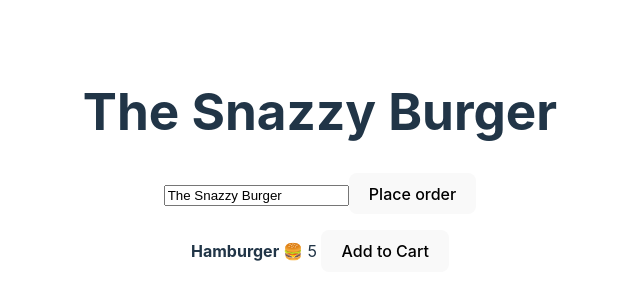
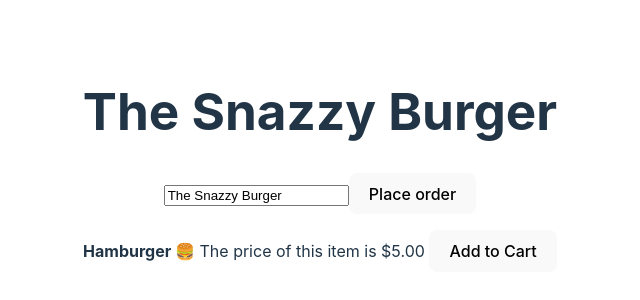
Before and after one commit to flopez85/vueschool-vuejs-3-composition-api, a Vue app: page / in a window 1280 px wide. Shown: the part 232-532 px from the top of the page, without its empty margins (320-960 px from the left). Built offline with nearby package versions, Linux system fonts and the light colour scheme.

Commit message:
Computed Properties in the Composition API

```diff
--- a/src/components/YummyMeal.vue
+++ b/src/components/YummyMeal.vue
@@ -1,12 +1,14 @@
 <template>
   <p>
     <strong>{{ name }}</strong>
-    {{ price }}
+    {{ pricePrettySentence }}
     <button @click="addToCart">Add to Cart</button>
   </p>
 </template>
 
 <script>
+import {computed} from "vue";
+
 export default {
   props: {
     name: String,
@@ -14,10 +16,12 @@ export default {
   },
   setup(props, {attrs, slots, emit}) {
     const addToCart = () => emit("addToCart", props.name);
+    const pricePretty = computed(() => `$${props.price.toFixed(2)}`);
+    const pricePrettySentence = computed(
+        () => `The price of this item is ${pricePretty.value}`
+    );
 
-    return {
-      addToCart
-    }
+    return { addToCart, pricePrettySentence }
   }
 }
 </script>
```
